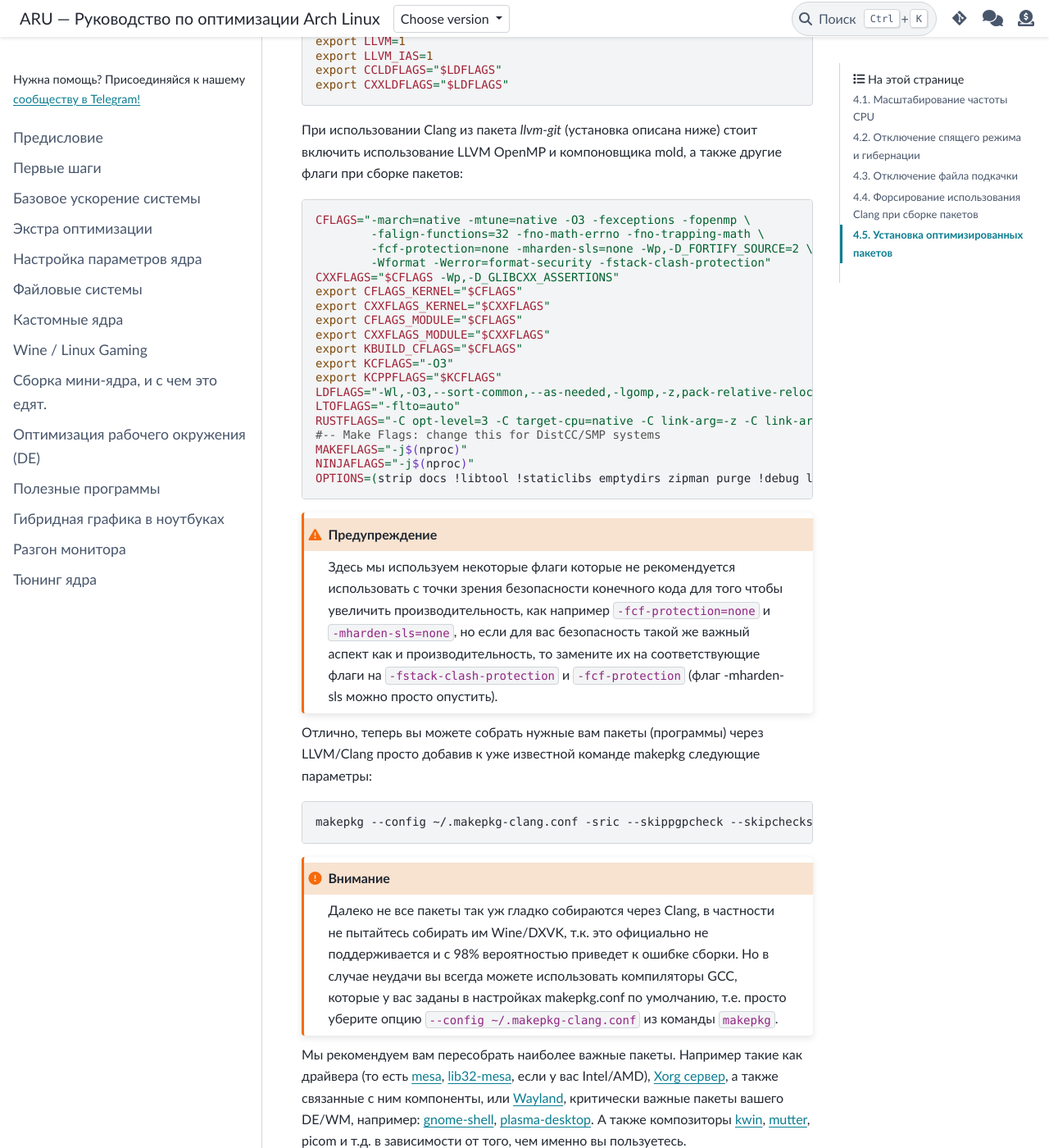
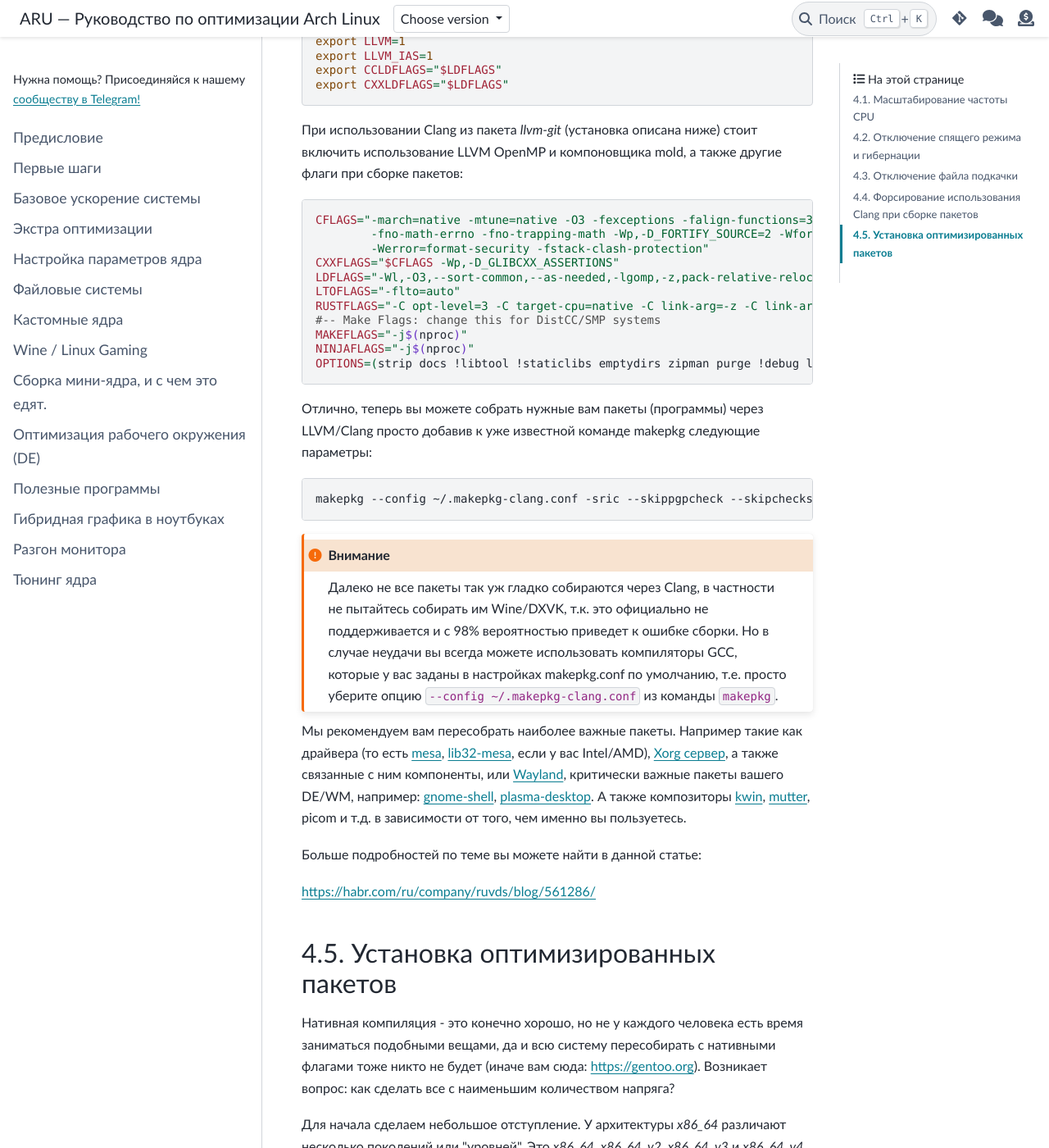
Before and after one commit to ventureoo/ARU, a Sphinx documentation site: the page built from docs/source/extra-optimizations.rst, in a window 1280 px wide and 1400 px high, scrolled down 8196 px. Shown: the whole window at 82% size. Built offline with Sphinx 7.4.7 and the PyData theme 0.15.4, drawn with Linux system fonts in a browser that asks for light colours.

Commit message:
extra-optimizations: Remove useless flags
``-mharden-sls=none`` and ``-fcf-protection`` are disabled by default
without explicitly specifying

``-fopenmp`` requires macros to be explicitly specified in the code. It
is useless to specify a flag for all.

Signed-off-by: Vasiliy Stelmachenok <ventureo@yandex.ru>

```diff
--- a/docs/source/extra-optimizations.rst
+++ b/docs/source/extra-optimizations.rst
@@ -389,18 +389,10 @@
 стоит включить использование LLVM OpenMP и компоновщика mold, а также
 другие флаги при сборке пакетов: ::
 
-  CFLAGS="-march=native -mtune=native -O3 -fexceptions -fopenmp \
-          -falign-functions=32 -fno-math-errno -fno-trapping-math \
-          -fcf-protection=none -mharden-sls=none -Wp,-D_FORTIFY_SOURCE=2 \
-          -Wformat -Werror=format-security -fstack-clash-protection"
+  CFLAGS="-march=native -mtune=native -O3 -fexceptions -falign-functions=32 \
+          -fno-math-errno -fno-trapping-math -Wp,-D_FORTIFY_SOURCE=2 -Wformat \
+          -Werror=format-security -fstack-clash-protection"
   CXXFLAGS="$CFLAGS -Wp,-D_GLIBCXX_ASSERTIONS"
-  export CFLAGS_KERNEL="$CFLAGS"
-  export CXXFLAGS_KERNEL="$CXXFLAGS"
-  export CFLAGS_MODULE="$CFLAGS"
-  export CXXFLAGS_MODULE="$CXXFLAGS"
-  export KBUILD_CFLAGS="$CFLAGS"
-  export KCFLAGS="-O3"
-  export KCPPFLAGS="$KCFLAGS"
   LDFLAGS="-Wl,-O3,--sort-common,--as-needed,-lgomp,-z,pack-relative-relocs,-z,relro,-z,now"
   LTOFLAGS="-flto=auto"
   RUSTFLAGS="-C opt-level=3 -C target-cpu=native -C link-arg=-z -C link-arg=pack-relative-relocs"
@@ -408,15 +400,6 @@
   MAKEFLAGS="-j$(nproc)"
   NINJAFLAGS="-j$(nproc)"
   OPTIONS=(strip docs !libtool !staticlibs emptydirs zipman purge !debug lto)
-
-.. warning:: Здесь мы используем некоторые флаги которые не
-   рекомендуется использовать с точки зрения безопасности конечного
-   кода для того чтобы увеличить производительность, как например
-   ``-fcf-protection=none`` и ``-mharden-sls=none``, но если для вас
-   безопасность такой же важный аспект как и производительность, то
-   замените их на соответствующие флаги  на
-   ``-fstack-clash-protection`` и ``-fcf-protection`` (флаг
-   -mharden-sls можно просто опустить).
 
 Отлично, теперь вы можете собрать нужные вам пакеты (программы) через
 LLVM/Clang просто добавив к уже известной команде makepkg следующие
```
